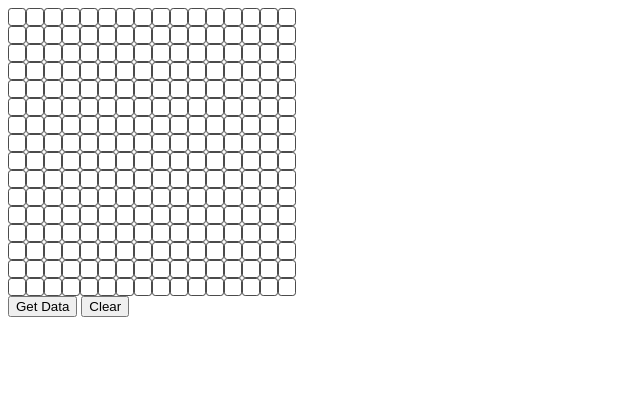
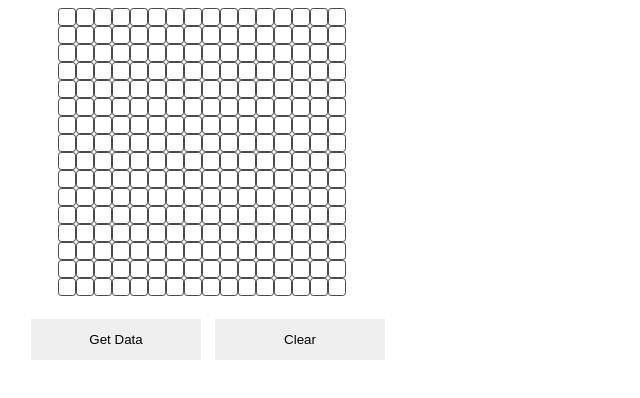
Before and after one commit to yashweblife/NodeConsole, a plain HTML site: page src/bmpgen/index.html in a window 1280 px wide. Shown: the whole page, without its empty margins (0-640 px from the left). Drawn offline with Linux system fonts and the light colour scheme.

Commit message:
added style

```diff
--- a/src/bmpgen/index.html
+++ b/src/bmpgen/index.html
@@ -25,6 +25,31 @@
       div.box:hover {
         background-color: rgb(100, 100, 100);
       }
+      #container{
+        width:400px;
+      }
+      .header{
+        width:100%;
+        display: flex;
+        flex-direction: column;
+        align-items: center;
+      }
+      .content{
+        margin:1em;
+        display: flex;
+      }
+      button{
+        width: 100%;
+        margin:0.5em;
+        padding:1em;
+        border:0;
+        cursor:pointer;
+        transition:0.2s background-color;
+      }
+      button:hover{
+        background-color: rgb(116, 171, 253);
+        color:white;
+      }
     </style>
   </head>
   <body>
```
